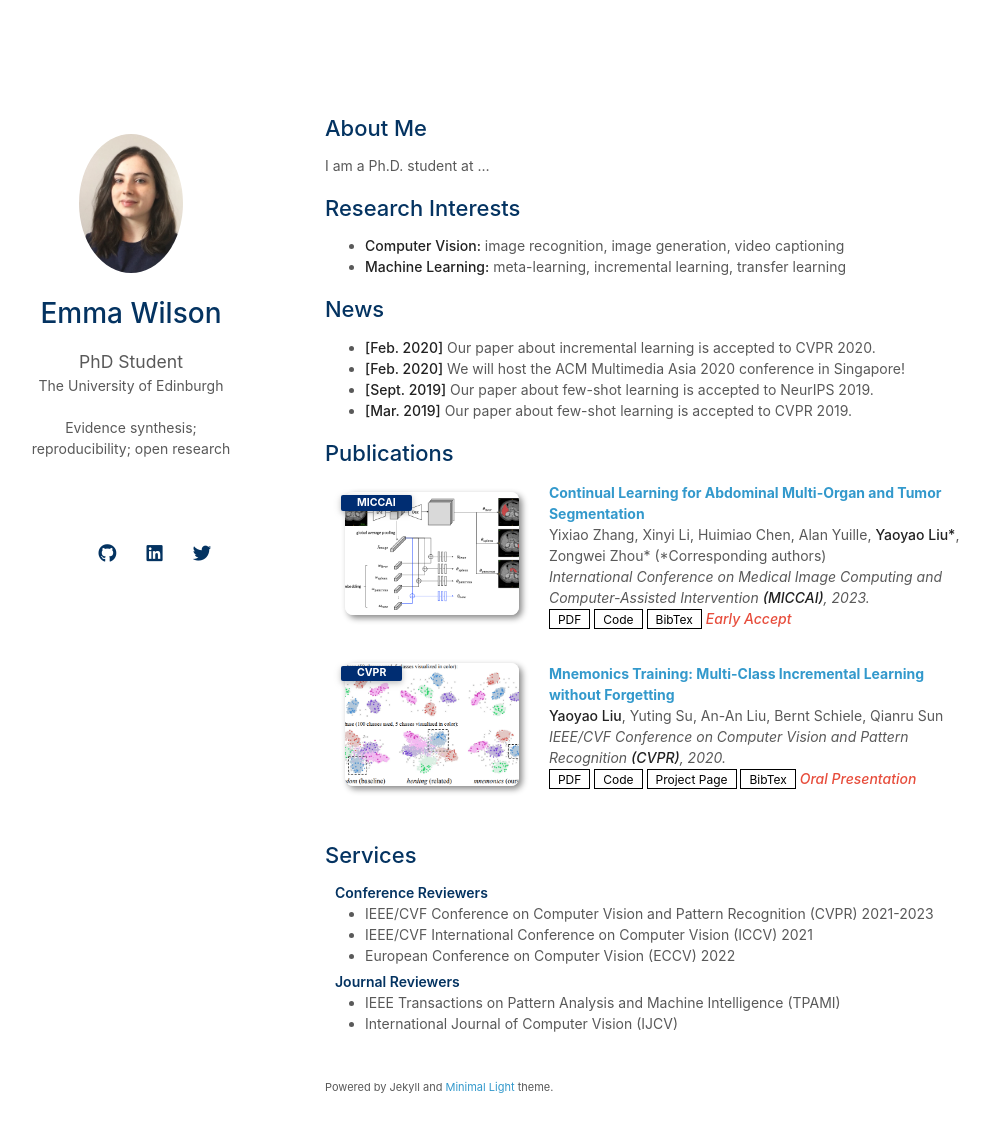
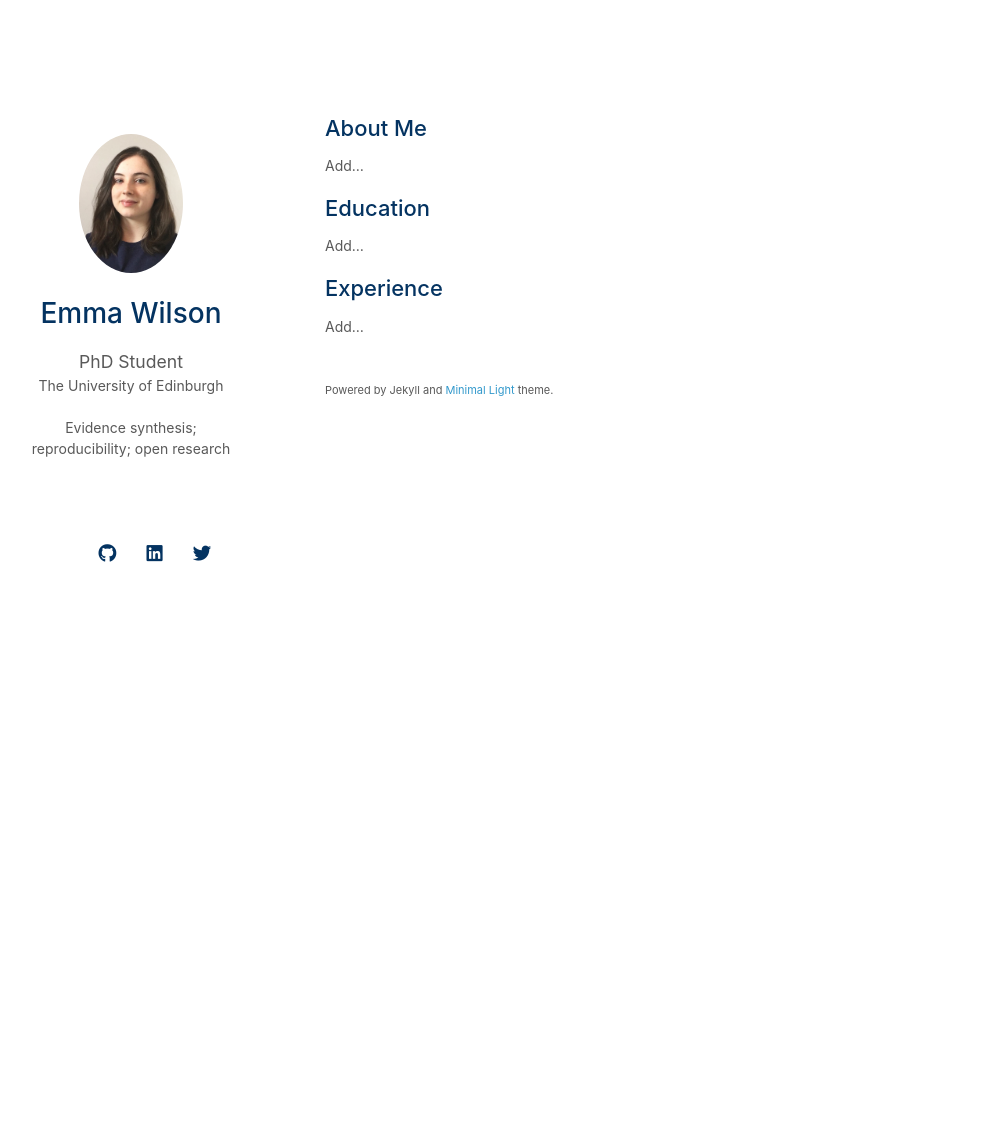
Before and after one commit to emma-wilson/emma-wilson.github.io, a Jekyll site: the page built from index.md, in a window 1280 px wide and 1166 px high. Shown: the top 1132 px of the window, without its empty margins (145-1134 px from the left). Built offline with Jekyll 4.4.1, drawn with Linux system fonts in a browser that asks for light colours; nearby versions of some CDN libraries; a style sheet for code colours, icons or effects is not loaded; our own code applies the rules of GitHub Pages for plain Markdown files.

Commit message:
Clear template content

```diff
--- a/index.md
+++ b/index.md
@@ -4,20 +4,16 @@ layout: homepage
 
 ## About Me
 
-I am a Ph.D. student at ...
+Add...
 
-## Research Interests
+## Education
 
-- **Computer Vision:** image recognition, image generation, video captioning
-- **Machine Learning:** meta-learning, incremental learning, transfer learning
+Add...
 
-## News
+## Experience
 
-- **[Feb. 2020]** Our paper about incremental learning is accepted to CVPR 2020.
-- **[Feb. 2020]** We will host the ACM Multimedia Asia 2020 conference in Singapore!
-- **[Sept. 2019]** Our paper about few-shot learning is accepted to NeurIPS 2019.
-- **[Mar. 2019]** Our paper about few-shot learning is accepted to CVPR 2019.
+Add...
 
-{% include_relative _includes/publications.md %}
+<!-- {% include_relative _includes/publications.md %} -->
 
-{% include_relative _includes/services.md %}
+<!-- {% include_relative _includes/services.md %} -->
```
